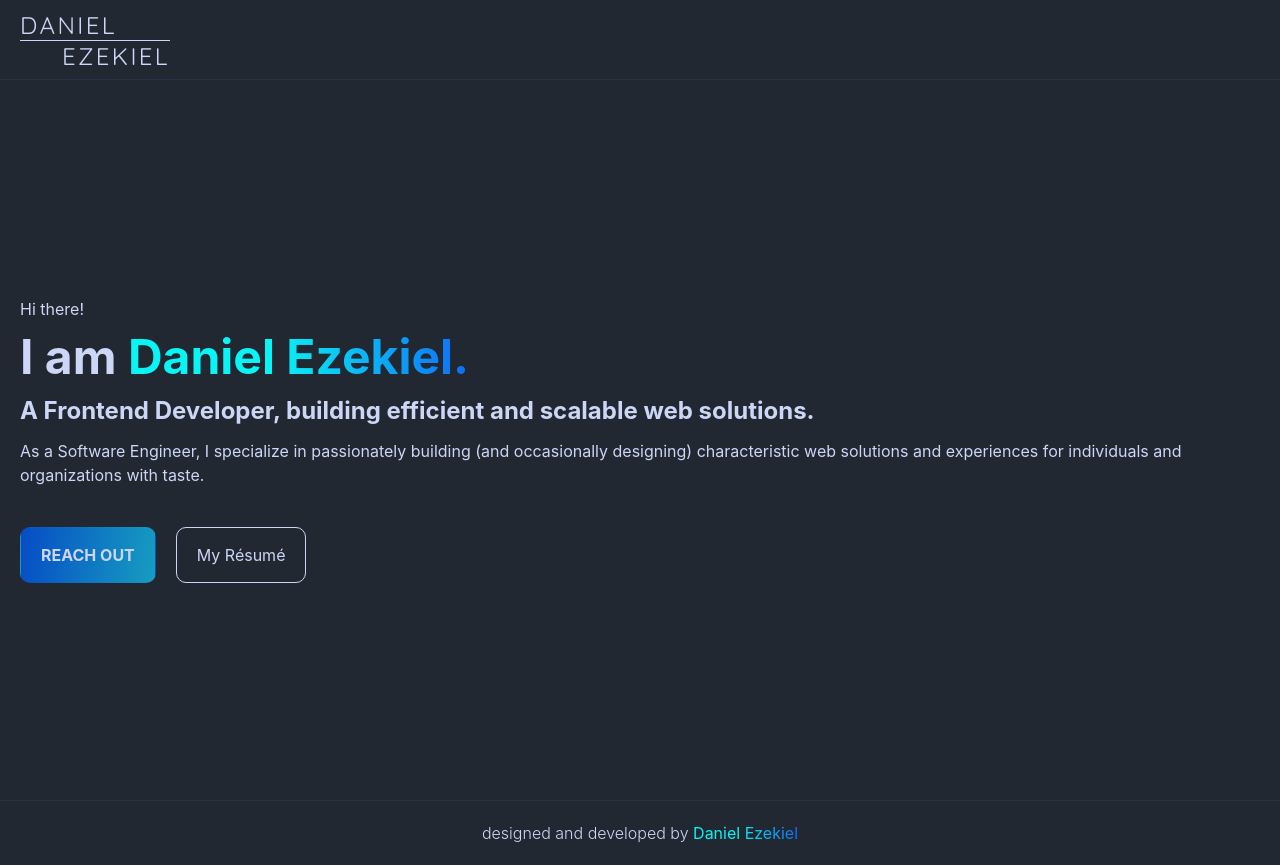
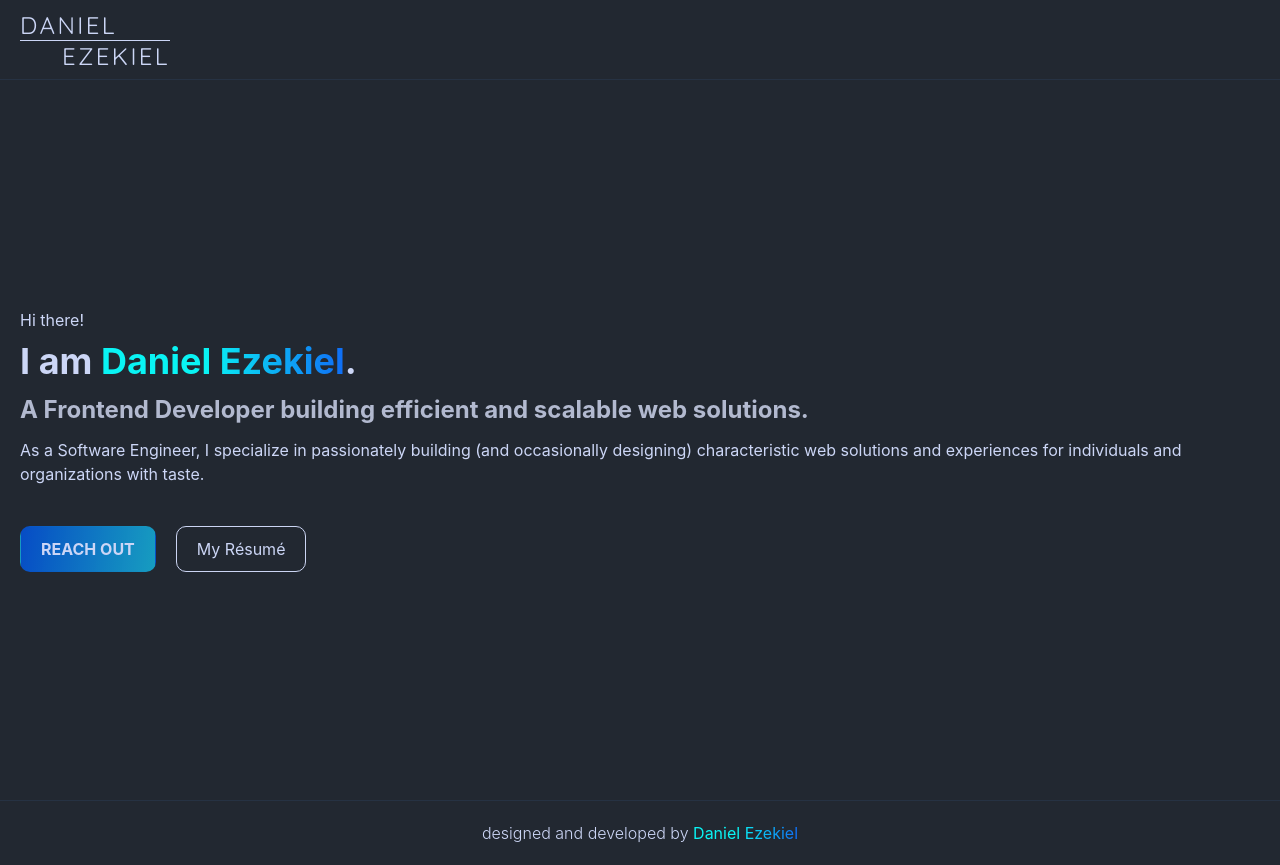
Before and after one commit to nishan023/nishan-portfolio, a Next.js app: page / in a window 1280 px wide. Built offline with nearby package versions, Linux system fonts and the light colour scheme.

Commit message:
fix: updated font sizings in hero section

```diff
--- a/src/app/page.tsx
+++ b/src/app/page.tsx
@@ -10,14 +10,15 @@ export default function Home() {
       <main className='p-4'>
         <section className='min-h-[85vh] max-w-[128rem] mx-auto flex flex-col gap-2 justify-center items-start'>
           <span>Hi there!</span>
-          <h1 className='font-bold leading-[1.1] text-4xl'>
+          <h1 className='font-bold leading-[1.1] text-3xl'>
             I am{" "}
             <span className='bg-gradient-linear-100 bg-clip-text text-transparent'>
-              Daniel Ezekiel.
+              Daniel Ezekiel
             </span>
+            .
           </h1>
-          <h3 className='font-bold text-xl'>
-            A Frontend Developer, building efficient and scalable web solutions.
+          <h3 className='font-bold text-xl text-gray-300'>
+            A Frontend Developer building efficient and scalable web solutions.
           </h3>
           <p>
             As a Software Engineer, I specialize in passionately building (and
--- a/src/components/Button.tsx
+++ b/src/components/Button.tsx
@@ -13,7 +13,7 @@ const Button = ({
   return (
     <Link
       href={href}
-      className={`px-4 py-3 rounded-2xl ${
+      className={`px-4 py-2 rounded-2xl ${
         !hasHover
           ? "bg-gradient-linear-300 border-1 border-transparent font-bold uppercase"
           : "border-gray-200 border-1 hover:border-0 hover:bg-gradient-linear-300"
--- a/tailwind.config.ts
+++ b/tailwind.config.ts
@@ -26,7 +26,7 @@ const config: Config = {
         lg: "1.8rem",
         xl: "2.4rem",
         "2xl": "2.8rem",
-        "3xl": "3.2rem",
+        "3xl": "3.6rem",
         "4xl": "4.8rem",
         "5xl": "5.4rem",
         clamp: "clamp(8rem, 12vw, 15rem)",
@@ -65,6 +65,7 @@ const config: Config = {
         "blue-700": "rgba(34, 40, 49, 1)",
         "gray-100": "rgba(204, 214, 246, 1)",
         "gray-200": "rgba(204, 213, 243, 1)",
+        "gray-300": "rgb(178, 185, 207)",
         white: "#fff",
       },
 
```
